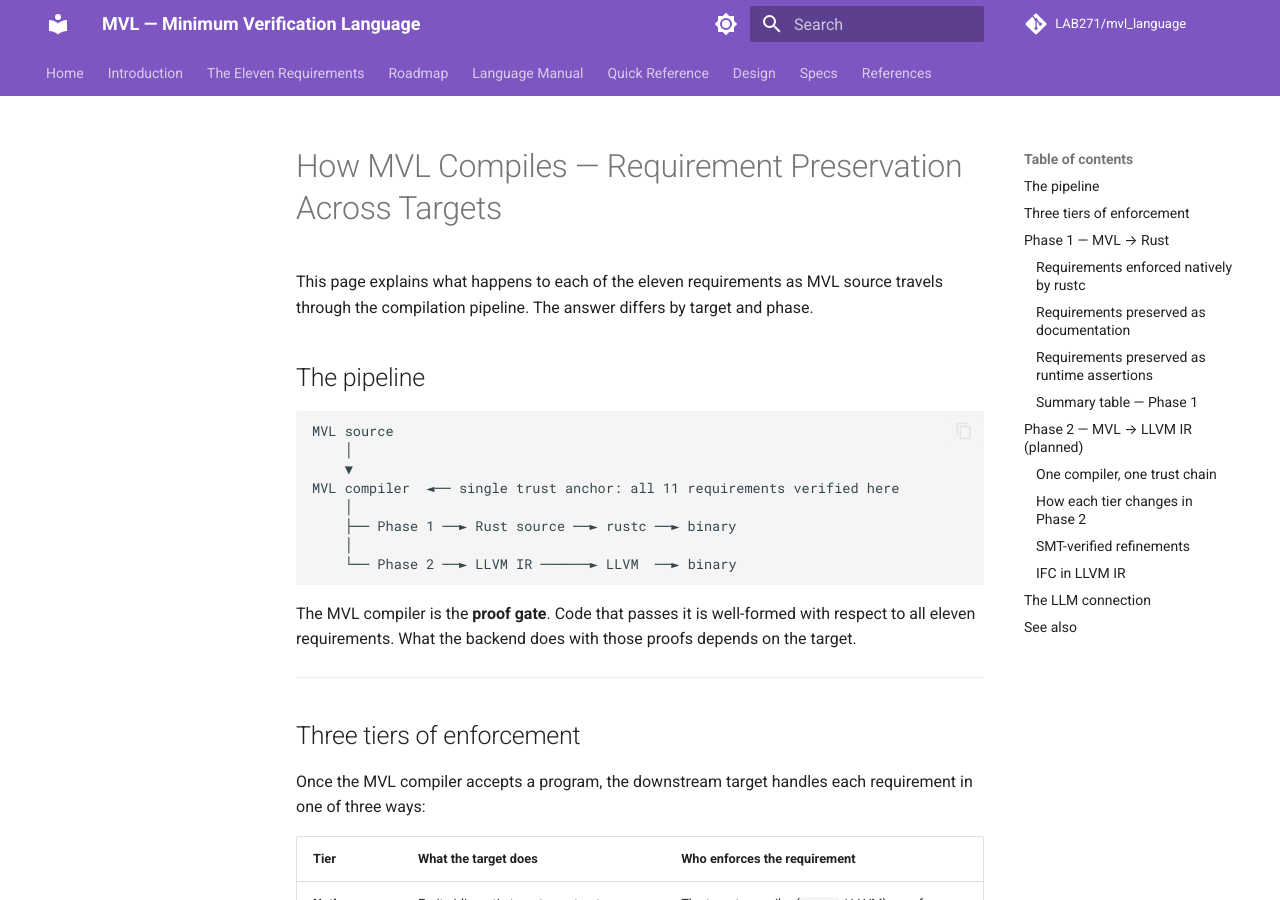
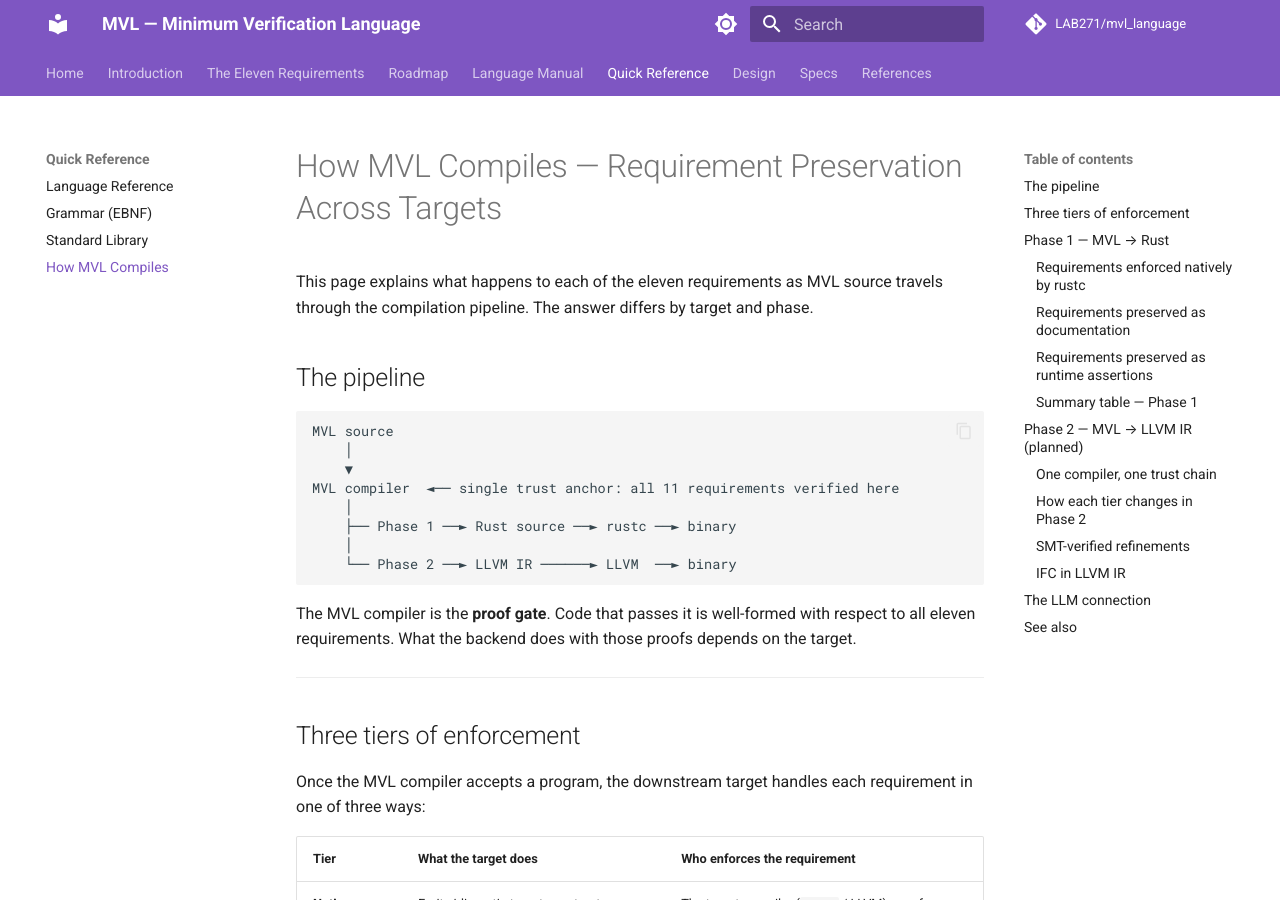
Before and after one commit to mvl-lang/mvl, an MkDocs documentation site: the page built from docs/compilation-model.md, in a window 1280 px wide and 900 px high. Built offline with MkDocs 1.6.1 and Material for MkDocs 9.7.7, drawn with Linux system fonts in a browser that asks for light colours; comment, search, counter and statistics services are not loaded; part of the change alters nothing that is shown.

Commit message:
docs: fix mkdocs nav — add compilation-model, adr/index; fix broken ADR link
- Add compilation-model.md to nav under Quick Reference
- Add adr/index.md to nav as Design > Overview
- Fix broken link in compilation-model.md: ../.openspec/adr/0003-... → adr/0003-...
  (the ADR lives in docs/adr/, not the .openspec directory)

Co-Authored-By: Claude Sonnet 4.6 <noreply@anthropic.com>

```diff
--- a/docs/compilation-model.md
+++ b/docs/compilation-model.md
@@ -221,6 +221,6 @@ that proof to the binary as efficiently as the target allows.
 
 ## See also
 
-- [ADR-0003: Compilation Strategy](../.openspec/adr/0003-compilation-strategy.md) — architectural decision record
+- [ADR-0003: Compilation Strategy](adr/0003-compilation-strategy.md) — architectural decision record
 - [Introduction](introduction.md) — the eleven requirements
 - [Manual §17: Compilation Model](manual/17-compilation.md) — build commands and phase overview
--- a/mkdocs.yml
+++ b/mkdocs.yml
@@ -61,7 +61,9 @@ nav:
     - Language Reference: language.md
     - Grammar (EBNF): grammar.md
     - Standard Library: stdlib.md
+    - How MVL Compiles: compilation-model.md
   - Design:
+    - Overview: adr/index.md
     - ADR-0001 Eleven Requirements: adr/0001-eleven-requirements.md
     - ADR-0002 Language Contraction: adr/0002-language-contraction.md
     - ADR-0003 Compilation Strategy: adr/0003-compilation-strategy.md
```
